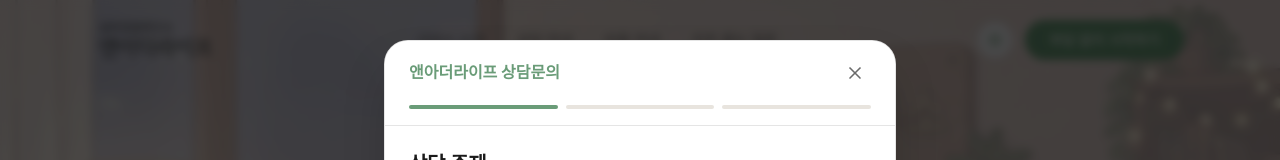
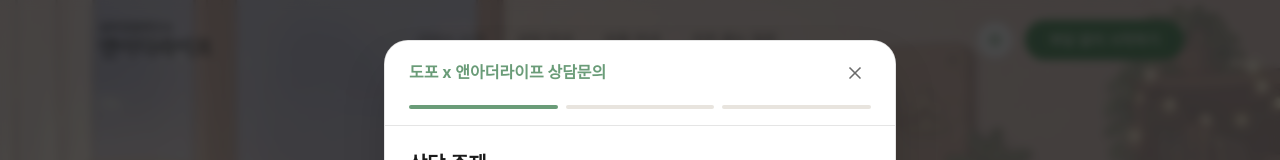
Before and after one commit to mindful-labs-ai/dopo-mind-web, a Next.js app: page / in a window 1280 px wide. Both pictures are taken after a click on the button "부담 없이 시작하기". Shown: the top 160 px of the page. Built offline with nearby package versions, Linux system fonts and the light colour scheme; a web font is replaced by a local one.

Commit message:
모달 텍스트 수정

```diff
--- a/src/components/forms/ConsultationModal.tsx
+++ b/src/components/forms/ConsultationModal.tsx
@@ -239,7 +239,7 @@
             <div className="flex-shrink-0 bg-background-dark z-10 px-6 py-4 border-b border-divider">
               <div className="flex items-center justify-between mb-4">
                 <div className="flex items-center gap-2">
-                  <span className="font-bold text-sage">앤아더라이프 상담문의</span>
+                  <span className="font-bold text-sage">도포 x 앤아더라이프 상담문의</span>
                 </div>
                 <button
                   onClick={handleClose}
```
